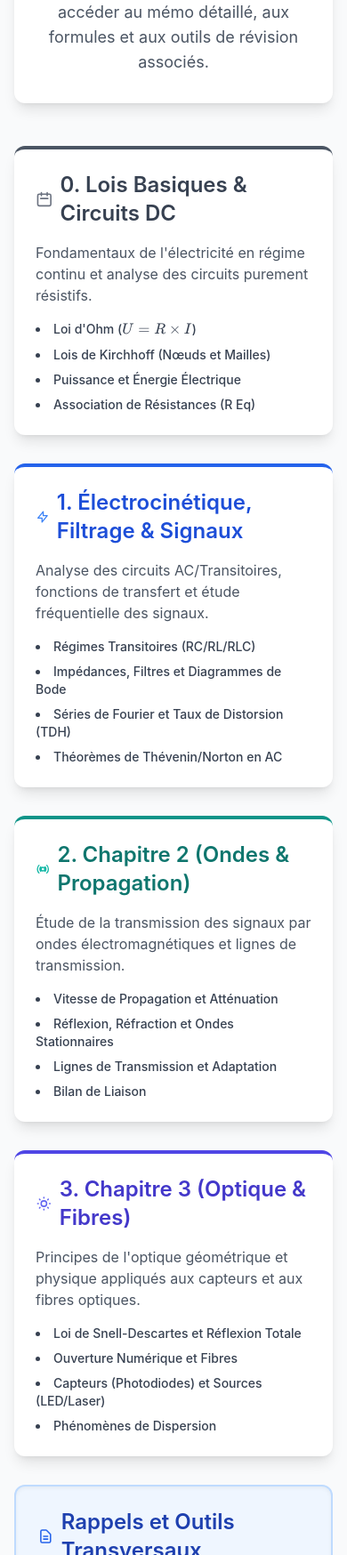
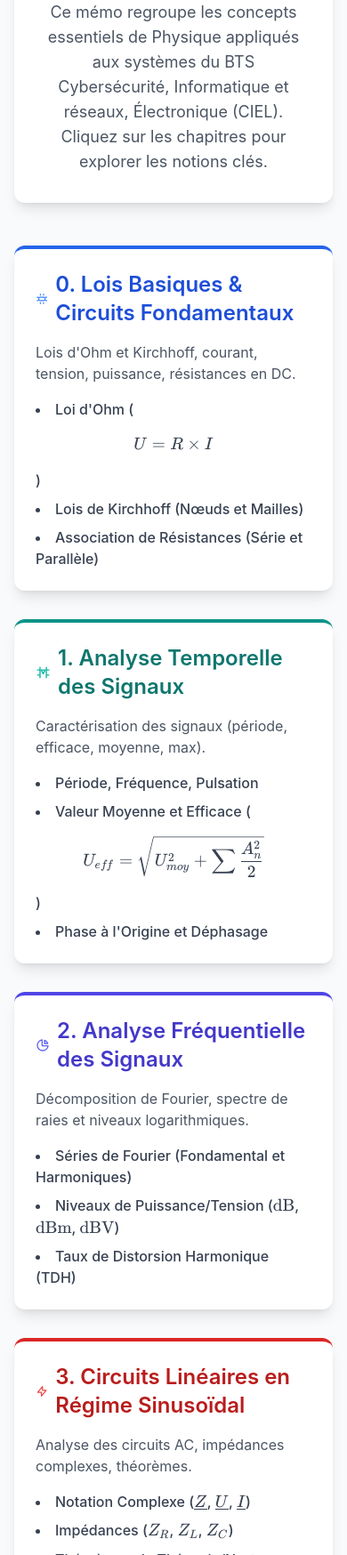
Before and after one commit to JusteUnMecGach4a/Physique, a plain HTML site: page index.html in a window 390 px wide. Shown: the part 252-2000 px from the top of the page at 89% size. Drawn offline with nearby package versions, Linux system fonts and the light colour scheme.

Commit message:
Revise chapter structure and improve mobile layout
Updated chapter titles and descriptions, modified navigation links, and enhanced layout for mobile responsiveness.

```diff
--- a/index.html
+++ b/index.html
@@ -6,7 +6,6 @@
     <title>Index de Révision - Physique BTS CIEL</title>
     <!-- Chargement de Tailwind CSS via CDN -->
     <script src="https://cdn.tailwindcss.com"></script>
-
     <!-- Chargement de KaTeX (CSS) -->
     <link rel="stylesheet" href="https://cdn.jsdelivr.net/npm/katex@0.16.8/dist/katex.min.css" crossorigin="anonymous">
 
@@ -22,20 +21,6 @@
             background-clip: text;
             color: transparent;
         }
-        /* Assure que les formules KaTeX s'affichent correctement en ligne avec le texte */
-        .katex-display {
-            display: inline-block !important;
-            margin: 0 !important;
-        }
-        /* Style pour les cartes cliquables */
-        .chapter-card {
-            cursor: pointer;
-            transition: all 0.3s ease;
-        }
-        .chapter-card:hover {
-            box-shadow: 0 10px 15px -3px rgba(0, 0, 0, 0.1), 0 4px 6px -2px rgba(0, 0, 0, 0.05);
-            transform: translateY(-4px);
-        }
     </style>
 </head>
 <body class="bg-gray-50 text-gray-800">
@@ -44,32 +29,19 @@
     <header class="sticky top-0 bg-white shadow-md z-10">
         <div class="container mx-auto px-4 py-4 flex justify-between items-center">
             <h1 class="text-2xl font-extrabold text-gradient">Physique BTS CIEL</h1>
-
-            <!-- Menu Desktop : Liens simplifiés vers les chapitres -->
             <nav class="hidden md:flex space-x-6 text-sm font-medium">
-                <a href="chapitre0_lois_basiques.html" class="hover:text-blue-600 transition duration-150">Chapitre 0</a>
-                <a href="chapitre1_electro_signaux.html" class="hover:text-blue-600 transition duration-150">Chapitre 1</a>
-                <a href="chapitre2_analyse_frequentielle.html" class="hover:text-blue-600 transition duration-150">Chapitre 2</a>
-                <a href="#chapitre3" class="hover:text-blue-600 transition duration-150">Chapitre 3</a>
+                <a href="chapitre0_lois_fondamentales.html" class="hover:text-blue-600 transition duration-150">Ch. 0 (Basiques)</a>
+                <a href="chapitre1_analyse_temporelle.html" class="hover:text-teal-600 transition duration-150">Ch. 1 (Temporelle)</a>
+                <a href="chapitre2_analyse_frequentielle.html" class="hover:text-indigo-600 transition duration-150">Ch. 2 (Fréquentielle)</a>
+                <a href="chapitre3_circuits_sinusoidaux.html" class="hover:text-red-600 transition duration-150">Ch. 3 (AC Linéaire)</a>
             </nav>
-
-            <!-- Bouton Menu Mobile -->
-            <button id="menu-toggle" class="md:hidden p-2 rounded-lg hover:bg-gray-100 transition duration-150 focus:outline-none">
+            <div class="md:hidden">
+                <!-- Simple Menu Icon for Mobile (functionality handled by JS, but visually absent in this iteration) -->
                 <svg xmlns="http://www.w3.org/2000/svg" class="h-6 w-6 text-blue-600" fill="none" viewBox="0 0 24 24" stroke="currentColor">
                     <path stroke-linecap="round" stroke-linejoin="round" stroke-width="2" d="M4 6h16M4 12h16m-7 6h7" />
                 </svg>
-            </button>
+            </div>
         </div>
-
-        <!-- Menu Mobile (Initiallement caché) -->
-        <nav id="mobile-menu" class="hidden md:hidden px-4 pb-4 pt-2 border-t border-gray-100">
-            <div class="flex flex-col space-y-2 text-sm font-medium">
-                <a href="chapitre0_lois_basiques.html" class="block p-2 rounded-lg hover:bg-blue-50 transition duration-150">Chapitre 0</a>
-                <a href="chapitre1_electro_signaux.html" class="block p-2 rounded-lg hover:bg-blue-50 transition duration-150">Chapitre 1</a>
-                <a href="#chapitre2" class="block p-2 rounded-lg hover:bg-blue-50 transition duration-150">Chapitre 2</a>
-                <a href="#chapitre3" class="block p-2 rounded-lg hover:bg-blue-50 transition duration-150">Chapitre 3</a>
-            </div>
-        </nav>
     </header>
 
     <!-- Conteneur Principal -->
@@ -77,99 +49,90 @@
 
         <!-- Introduction -->
         <section class="mb-12 text-center bg-white p-8 rounded-xl shadow-lg">
-            <h2 class="text-3xl md:text-4xl font-bold mb-4 text-gray-900">Index des Chapitres de Révision</h2>
+            <h2 class="text-3xl md:text-4xl font-bold mb-4 text-gray-900">Synthèse des Modules de Physique</h2>
             <p class="text-lg text-gray-600 max-w-3xl mx-auto">
-                Cliquez sur un chapitre pour accéder au mémo détaillé, aux formules et aux outils de révision associés.
+                Ce mémo regroupe les concepts essentiels de Physique appliqués aux systèmes du BTS Cybersécurité, Informatique et réseaux, Électronique (CIEL). Cliquez sur les chapitres pour explorer les notions clés.
             </p>
         </section>
 
-        <!-- Grille des Chapitres -->
+        <!-- Grille des Modules -->
         <div class="grid md:grid-cols-2 lg:grid-cols-3 gap-8">
 
-            <!-- Chapitre 0 (NOUVEAU): Lois Basiques & Circuits Fondamentaux -->
-            <section id="chapitre0" class="chapter-card bg-white p-6 rounded-xl shadow-lg border-t-4 border-gray-600">
-                <a href="chapitre0_lois_basiques.html" class="block">
-                    <h3 class="text-2xl font-semibold mb-4 text-gray-700 flex items-center">
-                        <svg xmlns="http://www.w3.org/2000/svg" class="h-6 w-6 mr-2 text-gray-500" fill="none" viewBox="0 0 24 24" stroke="currentColor"><path stroke-linecap="round" stroke-linejoin="round" stroke-width="2" d="M8 7V3m8 4V3m-9 8h10M5 21h14a2 2 0 002-2V7a2 2 0 00-2-2H5a2 2 0 00-2 2v12a2 2 0 002 2z" /></svg>
-                        0. Lois Basiques & Circuits DC
+            <!-- Chapitre 0: Lois Basiques -->
+            <a href="chapitre0_lois_fondamentales.html" class="block">
+                <section id="lois" class="bg-white p-6 rounded-xl shadow-lg hover:shadow-2xl transition duration-300 transform hover:-translate-y-1 border-t-4 border-blue-600">
+                    <h3 class="text-2xl font-semibold mb-4 text-blue-700 flex items-center">
+                        <svg xmlns="http://www.w3.org/2000/svg" class="h-6 w-6 mr-2 text-blue-500" fill="none" viewBox="0 0 24 24" stroke="currentColor"><path stroke-linecap="round" stroke-linejoin="round" stroke-width="2" d="M9 3v2m6-2v2M9 19v2m6-2v2M5 9H3m2 6H3m18-6h-2m2 6h-2M8 9h8a2 2 0 012 2v2a2 2 0 01-2 2H8a2 2 0 01-2-2v-2a2 2 0 012-2z" /></svg>
+                        0. Lois Basiques & Circuits Fondamentaux
                     </h3>
-                    <p class="text-gray-600 mb-4">Fondamentaux de l'électricité en régime continu et analyse des circuits purement résistifs.</p>
-                    <ul class="list-disc list-inside space-y-2 text-gray-700 text-sm">
+                    <p class="text-gray-600 mb-4">Lois d'Ohm et Kirchhoff, courant, tension, puissance, résistances en DC.</p>
+                    <ul class="list-disc list-inside space-y-2 text-gray-700">
                         <li class="font-medium">Loi d'Ohm ($$U=R \times I$$)</li>
                         <li class="font-medium">Lois de Kirchhoff (Nœuds et Mailles)</li>
-                        <li class="font-medium">Puissance et Énergie Électrique</li>
-                        <li class="font-medium">Association de Résistances (R Eq)</li>
+                        <li class="font-medium">Association de Résistances (Série et Parallèle)</li>
                     </ul>
-                </a>
-            </section>
+                </section>
+            </a>
 
-            <!-- Chapitre 1 (Ancien Chapitre 1, renommé et révisé pour la complexité) -->
-            <section id="chapitre1" class="chapter-card bg-white p-6 rounded-xl shadow-lg border-t-4 border-blue-600">
-                <a href="chapitre1_electro_signaux.html" class="block">
-                    <h3 class="text-2xl font-semibold mb-4 text-blue-700 flex items-center">
-                        <svg xmlns="http://www.w3.org/2000/svg" class="h-6 w-6 mr-2 text-blue-500" fill="none" viewBox="0 0 24 24" stroke="currentColor"><path stroke-linecap="round" stroke-linejoin="round" stroke-width="2" d="M13 10V3L4 14h7v7l9-11h-7z" /></svg>
-                        1. Électrocinétique, Filtrage & Signaux
+            <!-- Chapitre 1: Analyse Temporelle -->
+            <a href="chapitre1_analyse_temporelle.html" class="block">
+                <section id="signaux" class="bg-white p-6 rounded-xl shadow-lg hover:shadow-2xl transition duration-300 transform hover:-translate-y-1 border-t-4 border-teal-600">
+                    <h3 class="text-2xl font-semibold mb-4 text-teal-700 flex items-center">
+                        <svg xmlns="http://www.w3.org/2000/svg" class="h-6 w-6 mr-2 text-teal-500" fill="none" viewBox="0 0 24 24" stroke="currentColor"><path stroke-linecap="round" stroke-linejoin="round" stroke-width="2" d="M7 4v16M17 4v16M3 8h4m10 0h4M3 16h4m10 0h4M9 8h6l-3 6z" /></svg>
+                        1. Analyse Temporelle des Signaux
                     </h3>
-                    <p class="text-gray-600 mb-4">Analyse des circuits AC/Transitoires, fonctions de transfert et étude fréquentielle des signaux.</p>
-                    <ul class="list-disc list-inside space-y-2 text-gray-700 text-sm">
-                        <li class="font-medium">Régimes Transitoires (RC/RL/RLC)</li>
-                        <li class="font-medium">Impédances, Filtres et Diagrammes de Bode</li>
-                        <li class="font-medium">Séries de Fourier et Taux de Distorsion (TDH)</li>
+                    <p class="text-gray-600 mb-4">Caractérisation des signaux (période, efficace, moyenne, max).</p>
+                    <ul class="list-disc list-inside space-y-2 text-gray-700">
+                        <li class="font-medium">Période, Fréquence, Pulsation</li>
+                        <li class="font-medium">Valeur Moyenne et Efficace ($$U_{eff} = \sqrt{U_{moy}^2 + \sum \frac{A_n^2}{2}}$$ )</li>
+                        <li class="font-medium">Phase à l'Origine et Déphasage</li>
+                    </ul>
+                </section>
+            </a>
+
+            <!-- Chapitre 2: Analyse Fréquentielle -->
+            <a href="chapitre2_analyse_frequentielle.html" class="block">
+                <section id="frequentielle" class="bg-white p-6 rounded-xl shadow-lg hover:shadow-2xl transition duration-300 transform hover:-translate-y-1 border-t-4 border-indigo-600">
+                    <h3 class="text-2xl font-semibold mb-4 text-indigo-700 flex items-center">
+                        <svg xmlns="http://www.w3.org/2000/svg" class="h-6 w-6 mr-2 text-indigo-500" fill="none" viewBox="0 0 24 24" stroke="currentColor"><path stroke-linecap="round" stroke-linejoin="round" stroke-width="2" d="M11 3.055A9.001 9.001 0 1020.945 13H11V3.055z" /><path stroke-linecap="round" stroke-linejoin="round" stroke-width="2" d="M20.488 9H15V3.512A9.025 9.025 0 0120.488 9z" /></svg>
+                        2. Analyse Fréquentielle des Signaux
+                    </h3>
+                    <p class="text-gray-600 mb-4">Décomposition de Fourier, spectre de raies et niveaux logarithmiques.</p>
+                    <ul class="list-disc list-inside space-y-2 text-gray-700">
+                        <li class="font-medium">Séries de Fourier (Fondamental et Harmoniques)</li>
+                        <li class="font-medium">Niveaux de Puissance/Tension ($\text{dB}$, $\text{dBm}$, $\text{dBV}$)</li>
+                        <li class="font-medium">Taux de Distorsion Harmonique (TDH)</li>
+                    </ul>
+                </section>
+            </a>
+
+            <!-- Chapitre 3: Circuits Linéaires en Régime Sinusoïdal -->
+            <a href="chapitre3_circuits_sinusoidaux.html" class="block">
+                <section id="electro" class="bg-white p-6 rounded-xl shadow-lg hover:shadow-2xl transition duration-300 transform hover:-translate-y-1 border-t-4 border-red-600">
+                    <h3 class="text-2xl font-semibold mb-4 text-red-700 flex items-center">
+                        <svg xmlns="http://www.w3.org/2000/svg" class="h-6 w-6 mr-2 text-red-500" fill="none" viewBox="0 0 24 24" stroke="currentColor"><path stroke-linecap="round" stroke-linejoin="round" stroke-width="2" d="M13 10V3L4 14h7v7l9-11h-7z" /></svg>
+                        3. Circuits Linéaires en Régime Sinusoïdal
+                    </h3>
+                    <p class="text-gray-600 mb-4">Analyse des circuits AC, impédances complexes, théorèmes.</p>
+                    <ul class="list-disc list-inside space-y-2 text-gray-700">
+                        <li class="font-medium">Notation Complexe ($\underline{Z}$, $\underline{U}$, $\underline{I}$)</li>
+                        <li class="font-medium">Impédances ($Z_R$, $Z_L$, $Z_C$)</li>
                         <li class="font-medium">Théorèmes de Thévenin/Norton en AC</li>
                     </ul>
-                </a>
-            </section>
+                </section>
+            </a>
 
-            <!-- Chapitre 2 (Ancien Chapitre 2) -->
-            <section id="chapitre2" class="chapter-card bg-white p-6 rounded-xl shadow-lg border-t-4 border-teal-600">
-                <a href="chapitre2_propagation.html" class="block">
-                    <h3 class="text-2xl font-semibold mb-4 text-teal-700 flex items-center">
-                        <svg xmlns="http://www.w3.org/2000/svg" class="h-6 w-6 mr-2 text-teal-500" fill="none" viewBox="0 0 24 24" stroke="currentColor"><path stroke-linecap="round" stroke-linejoin="round" stroke-width="2" d="M5.636 18.364a9 9 0 010-12.728m12.728 0a9 9 0 010 12.728m-9.9-2.828a5 5 0 010-7.072m7.072 0a5 5 0 010 7.072M15 12a3 3 0 11-6 0 3 3 0 016 0z" /></svg>
-                        2. Chapitre 2 (Ondes & Propagation)
-                    </h3>
-                    <p class="text-gray-600 mb-4">Étude de la transmission des signaux par ondes électromagnétiques et lignes de transmission.</p>
-                    <ul class="list-disc list-inside space-y-2 text-gray-700 text-sm">
-                        <li class="font-medium">Vitesse de Propagation et Atténuation</li>
-                        <li class="font-medium">Réflexion, Réfraction et Ondes Stationnaires</li>
-                        <li class="font-medium">Lignes de Transmission et Adaptation</li>
-                        <li class="font-medium">Bilan de Liaison</li>
-                    </ul>
-                </a>
-            </section>
-
-            <!-- Chapitre 3 (Ancien Chapitre 3) -->
-            <section id="chapitre3" class="chapter-card bg-white p-6 rounded-xl shadow-lg border-t-4 border-indigo-600">
-                <a href="chapitre3_optique.html" class="block">
-                    <h3 class="text-2xl font-semibold mb-4 text-indigo-700 flex items-center">
-                        <svg xmlns="http://www.w3.org/2000/svg" class="h-6 w-6 mr-2 text-indigo-500" fill="none" viewBox="0 0 24 24" stroke="currentColor"><path stroke-linecap="round" stroke-linejoin="round" stroke-width="2" d="M12 3v1m0 16v1m9-9h-1M4 12H3m15.364 6.364l-.707-.707M6.343 6.343l-.707-.707m12.728 0l-.707.707M6.343 17.657l-.707.707M16 12a4 4 0 11-8 0 4 4 0 018 0z" /></svg>
-                        3. Chapitre 3 (Optique & Fibres)
-                    </h3>
-                    <p class="text-gray-600 mb-4">Principes de l'optique géométrique et physique appliqués aux capteurs et aux fibres optiques.</p>
-                    <ul class="list-disc list-inside space-y-2 text-gray-700 text-sm">
-                        <li class="font-medium">Loi de Snell-Descartes et Réflexion Totale</li>
-                        <li class="font-medium">Ouverture Numérique et Fibres</li>
-                        <li class="font-medium">Capteurs (Photodiodes) et Sources (LED/Laser)</li>
-                        <li class="font-medium">Phénomènes de Dispersion</li>
-                    </ul>
-                </a>
-            </section>
-
-            <!-- Suppression du Chapitre 4 -->
-
-            <!-- Carte pour les outils et formules (Non modifié, transversaux) -->
-            <section class="bg-blue-50 p-6 rounded-xl shadow-inner lg:col-span-3 border-2 border-blue-200">
-                <h3 class="text-2xl font-semibold mb-4 text-blue-800 flex items-center">
-                    <svg xmlns="http://www.w3.org/2000/svg" class="h-6 w-6 mr-2 text-blue-600" fill="none" viewBox="0 0 24 24" stroke="currentColor"><path stroke-linecap="round" stroke-linejoin="round" stroke-width="2" d="M9 12h6m-6 4h6m2 5H7a2 2 0 01-2-2V5a2 2 0 012-2h5.586a1 1 0 01.707.293l5.414 5.414a1 1 0 01.293.707V19a2 2 0 01-2 2z" /></svg>
+            <!-- Carte pour les outils et formules (col-span-3) -->
+            <section class="bg-gray-200 p-6 rounded-xl shadow-inner lg:col-span-3 border-2 border-gray-300 mt-4">
+                <h3 class="text-2xl font-semibold mb-4 text-gray-800 flex items-center">
+                    <svg xmlns="http://www.w3.org/2000/svg" class="h-6 w-6 mr-2 text-gray-600" fill="none" viewBox="0 0 24 24" stroke="currentColor"><path stroke-linecap="round" stroke-linejoin="round" stroke-width="2" d="M9 12h6m-6 4h6m2 5H7a2 2 0 01-2-2V5a2 2 0 012-2h5.586a1 1 0 01.707.293l5.414 5.414a1 1 0 01.293.707V19a2 2 0 01-2 2z" /></svg>
                     Rappels et Outils Transversaux
                 </h3>
-                <div class="text-gray-700 grid md:grid-cols-2 gap-y-2 gap-x-6">
+                <div class="text-gray-700 grid md:grid-cols-2 gap-4">
                     <p class="mb-2"><strong>Unités et Préfixes :</strong> Rappel des ordres de grandeur (micro, nano, giga...).</p>
+                    <p class="mb-2"><strong>Conversion dB :</strong> $$G_{dB} = 20 \log_{10}(G_{tension})$$ et $$G_{dB} = 10 \log_{10}(G_{puissance})$$.</p>
                     <p class="mb-2"><strong>Niveau dBm :</strong> $$P_{dBm} = 10 \log_{10} \left( \frac{P_{W}}{1 \text{ mW}} \right)$$.</p>
-                    <p class="mb-2"><strong>Conversion dB (Tension):</strong> $$G_{dB} = 20 \log_{10}(G_{tension})$$.</p>
-                    <p class="mb-2"><strong>Conversion dB (Puissance):</strong> $$G_{dB} = 10 \log_{10}(G_{puissance})$$.</p>
-                    <p class="mb-2"><strong>Circuits en S :</strong> Utilisation de la variable de Laplace ($$s = j\omega$$) pour l'analyse des filtres.</p>
-                    <p class="mb-2"><strong>Complexes :</strong> Passage de forme polaire ($$Z= |Z|e^{j\phi}$$) à cartésienne ($$Z= R+jX$$).</p>
-                    <p class="mb-2 col-span-full"><strong>Valeur Efficace Totale :</strong> $$V_{eff} = \sqrt{V_{moy}^2 + \sum_{n=1}^\infty \frac{A_n^2}{2}}$$.</p>
+                    <p class="mb-2"><strong>Complexes :</strong> Passage de forme polaire ($$\underline{Z}= |Z|e^{j\phi}$$) à cartésienne ($$\underline{Z}= R+jX$$).</p>
                 </div>
             </section>
         </div>
@@ -189,42 +152,12 @@
 
     <script>
         document.addEventListener('DOMContentLoaded', () => {
-            // Rendu KaTeX
             renderMathInElement(document.body, {
-                // Délimiteurs pour le LaTeX
                 delimiters: [
-                    {left: '$$', right: '$$', display: true},  // Blocs de formules (display mode)
-                    {left: '$', right: '$', display: false}    // Formules en ligne (inline mode - non utilisé dans ce doc mais bonne pratique)
+                    {left: '$$', right: '$$', display: true},  // Blocs de formules
+                    {left: '$', right: '$', display: false}    // Formules en ligne
                 ],
-                // Permet les environnements LaTeX
                 throwOnError: false
-            });
-
-            // Menu Mobile Logic
-            const toggleButton = document.getElementById('menu-toggle');
-            const mobileMenu = document.getElementById('mobile-menu');
-
-            // 1. Gestion de l'ouverture/fermeture du menu mobile
-            toggleButton.addEventListener('click', () => {
-                mobileMenu.classList.toggle('hidden');
-            });
-
-            // 2. Fermeture du menu après le clic sur un lien
-            mobileMenu.querySelectorAll('a').forEach(link => {
-                link.addEventListener('click', () => {
-                    // Attendre un court instant pour que le défilement se fasse
-                    setTimeout(() => {
-                        mobileMenu.classList.add('hidden');
-                    }, 100);
-                });
-            });
-
-            // 3. Rendre les cartes cliquables (simulation de navigation vers une page)
-            document.querySelectorAll('.chapter-card a').forEach(link => {
-                link.addEventListener('click', (e) => {
-                    // Nous laissons la navigation se faire vers les vrais fichiers.
-                    console.log(`Navigation vers la page: ${link.textContent.trim()}`);
-                });
             });
         });
     </script>
```
